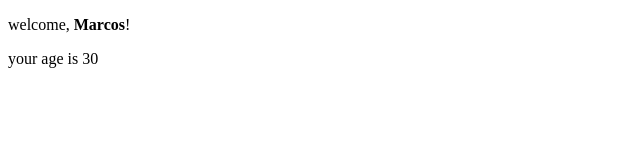
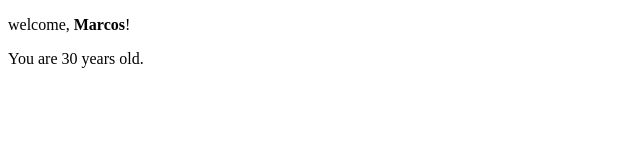
Before and after one commit to MarcosMarcoski/Ejercicios-React, a React (Vite) app in the folder vite-project/ejercicios/: page / in a window 1280 px wide. Shown: the top 160 px of the page, without its empty margins (0-640 px from the left). Built offline with nearby package versions, Linux system fonts and the light colour scheme.

Commit message:
ejercicio 21

```diff
--- a/vite-project/ejercicios/src/componentes/Welcome.jsx
+++ b/vite-project/ejercicios/src/componentes/Welcome.jsx
@@ -1,11 +1,11 @@
-import { Age } from "./Age";
-export function Welcome({ name }) {
+export function Welcome({ name, age }) {
   return (
     <div>
       <p>
         welcome, <strong>{name}</strong>!
       </p>
-      <Age Age={30}></Age>
+
+      {age > 18 && <p>You are {age} years old.</p>}
     </div>
   );
 }
```
